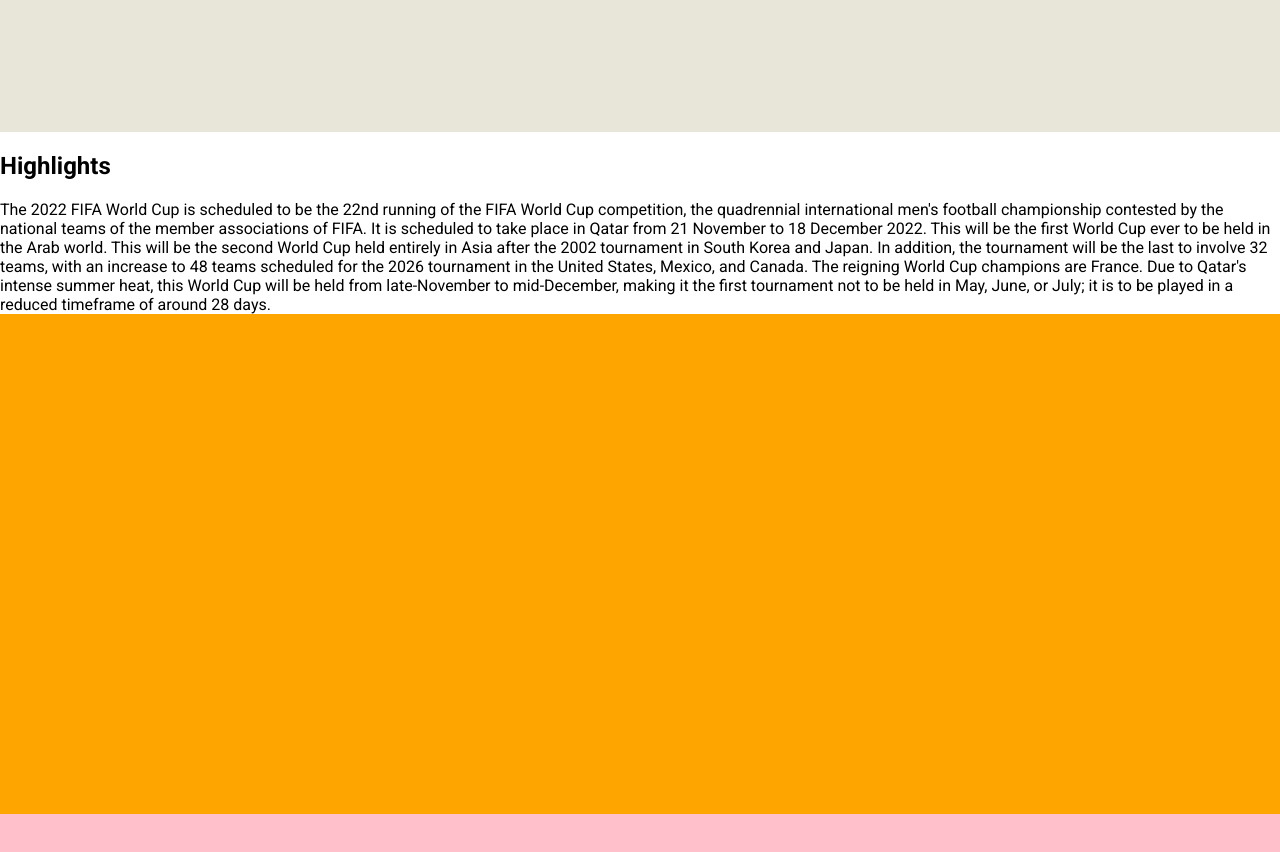
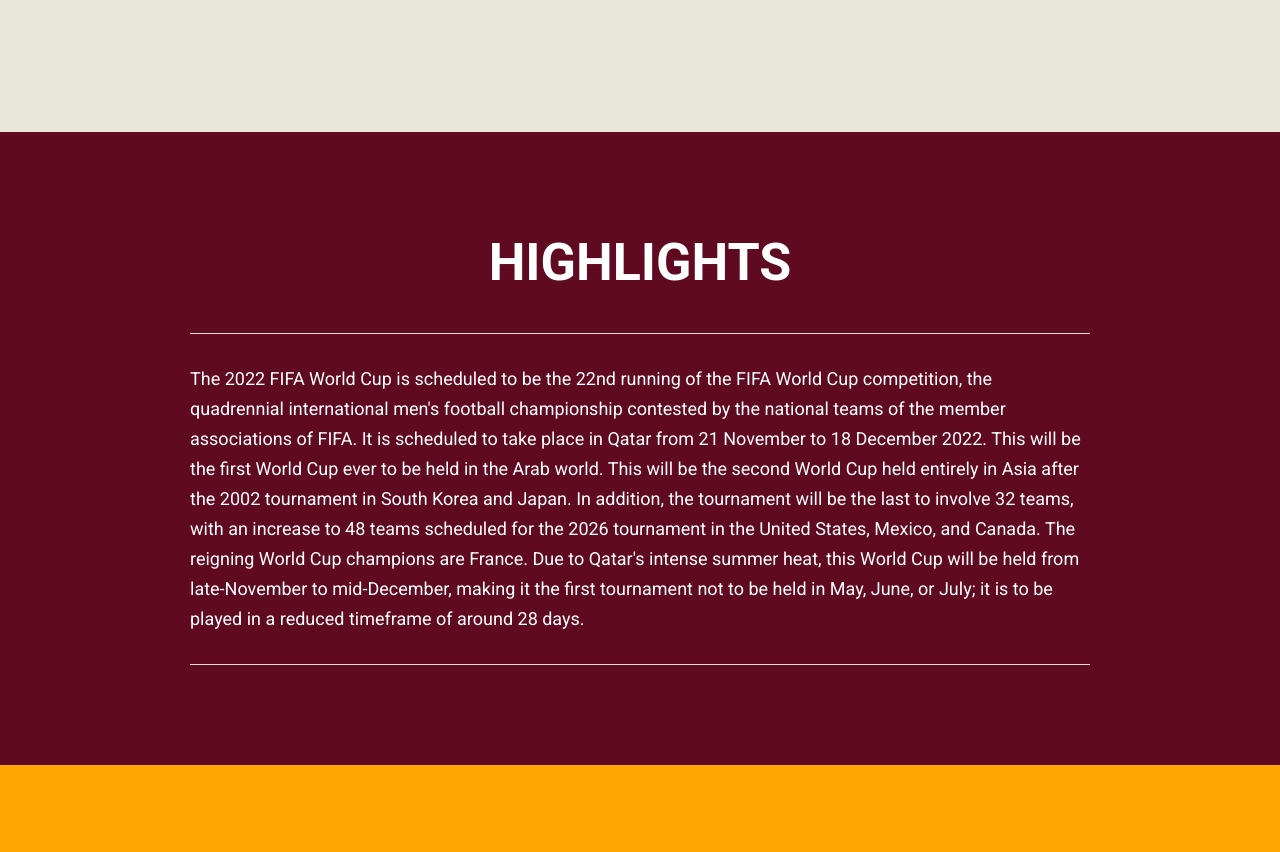
Before and after one commit to rennanmelo/world-cup-2022, a React (Create React App) app: page / in a window 1280 px wide. Shown: the part 1320-2172 px from the top of the page. Built offline with nearby package versions, Linux system fonts and the light colour scheme.

Commit message:
Added style on the Description component

```diff
--- a/src/components/Highlights/index.css
+++ b/src/components/Highlights/index.css
@@ -0,0 +1,26 @@
+.description {
+  background: #5f0a21;
+  padding: 100px 10px;
+}
+
+.description__content {
+  width: 900px;
+  margin: 0 auto;
+}
+
+.description__title {
+  text-align: center;
+  text-transform: uppercase;
+  color: #ffffff;
+  font-size: 52px;
+  margin: 0 0 40px;
+}
+
+.description__text {
+  color: #ffffff;
+  line-height: 30px;
+  font-size: 18px;
+  border-top: 1px solid #dddddd;
+  border-bottom: 1px solid #dddddd;
+  padding: 30px 0px;
+}
```
